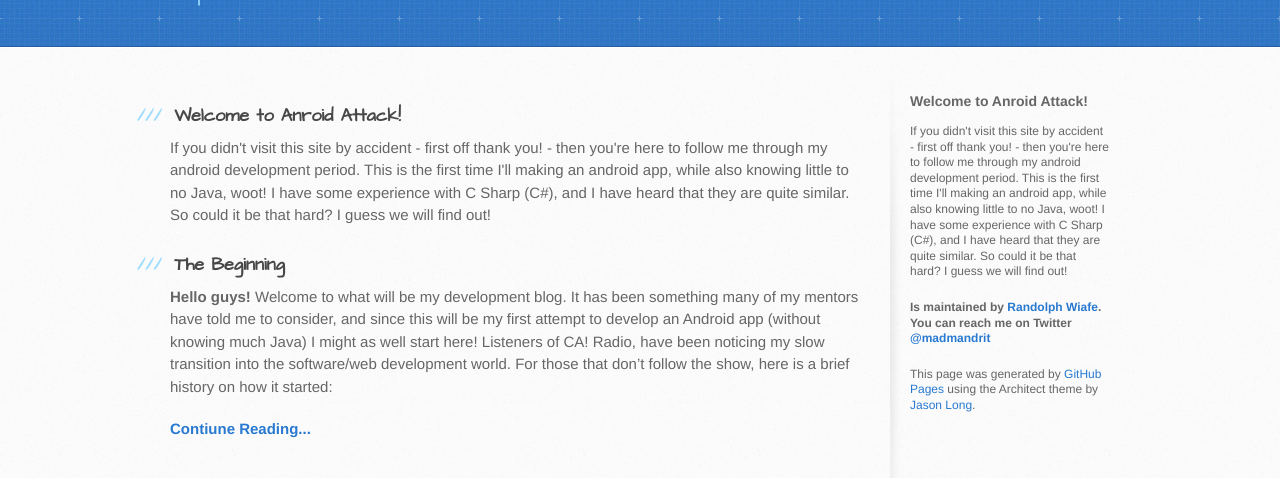
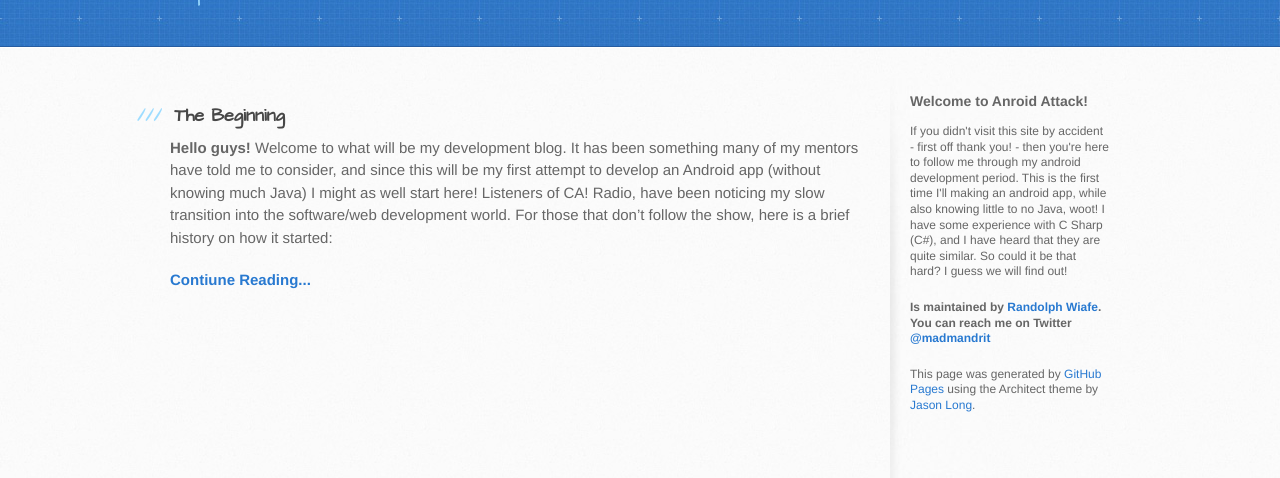
Before and after one commit to wiafe/android-attack, a plain HTML site: page index.html in a window 1280 px wide. Shown: the part 222-700 px from the top of the page. Drawn offline with Linux system fonts and the light colour scheme.

Commit message:
Update index.html

```diff
--- a/index.html
+++ b/index.html
@@ -28,12 +28,6 @@
     <div id="content-wrapper">
       <div class="inner clearfix">
         <section id="main-content">
-          <h3>
-<a id="welcome-to-github-pages" class="anchor" href="#welcome-to-github-pages" aria-hidden="true"><span class="octicon octicon-link"></span></a>Welcome to Anroid Attack!</h3>
-
-<p>If you didn't visit this site by accident - first off thank you! - then you're here to follow me through my android development period. This is the first time I'll making an android app, while also knowing little to no Java, woot! I have some experience with C Sharp (C#), and I have heard that they are quite similar. So could it be that hard? I guess we will find out!</p>
-
-
 <h3>
 <a id="designer-templates" class="anchor" href="#designer-templates" aria-hidden="true"><span class="octicon octicon-link"></span></a>The Beginning</h3>
 
```
